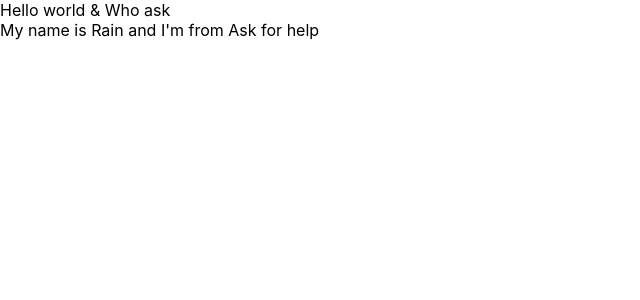
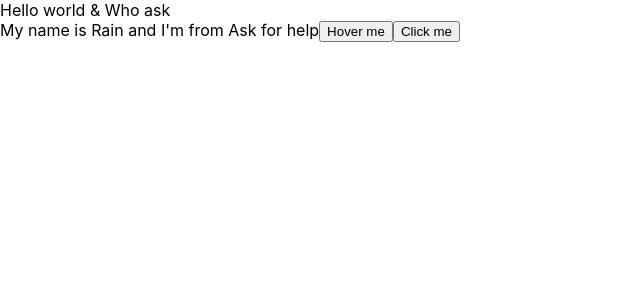
Before and after one commit to anhoang0611/react1, a React (Create React App) app: page / in a window 1280 px wide. Shown: the top 300 px of the page, without its empty margins (0-640 px from the left). Built offline with nearby package versions, Linux system fonts and the light colour scheme.

Commit message:
control event

```diff
--- a/src/components/MyComponent.js
+++ b/src/components/MyComponent.js
@@ -8,14 +8,22 @@
         address: 'Ask for help',
         age: 26
     };
+    handleClick(event) {
+        console.log(">> Click button")
+        console.log("My name is ", this.state.name)
+    }
 
+    handleOnMouseOver(event) {
+        console.log(event.pageX)
+    }
     // JSX
     render() {
         return (
 
             <div>
                 My name is {this.state.name} and I'm from {this.state.address}
-
+                <button onMouseOver={this.handleOnMouseOver}>Hover me</button>
+                <button onClick={this.handleClick}>Click me</button>
             </div>
         );
     }
```
